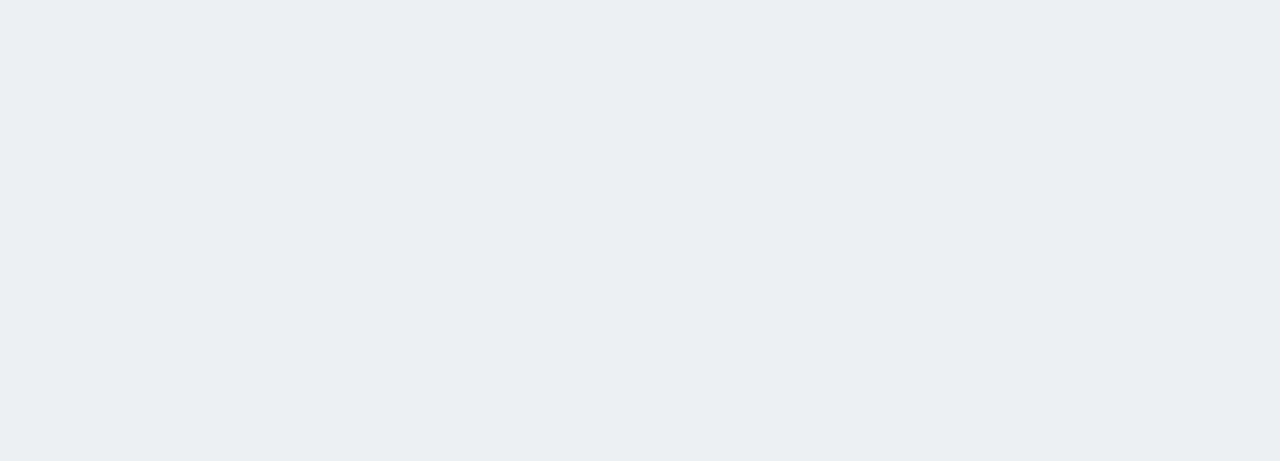
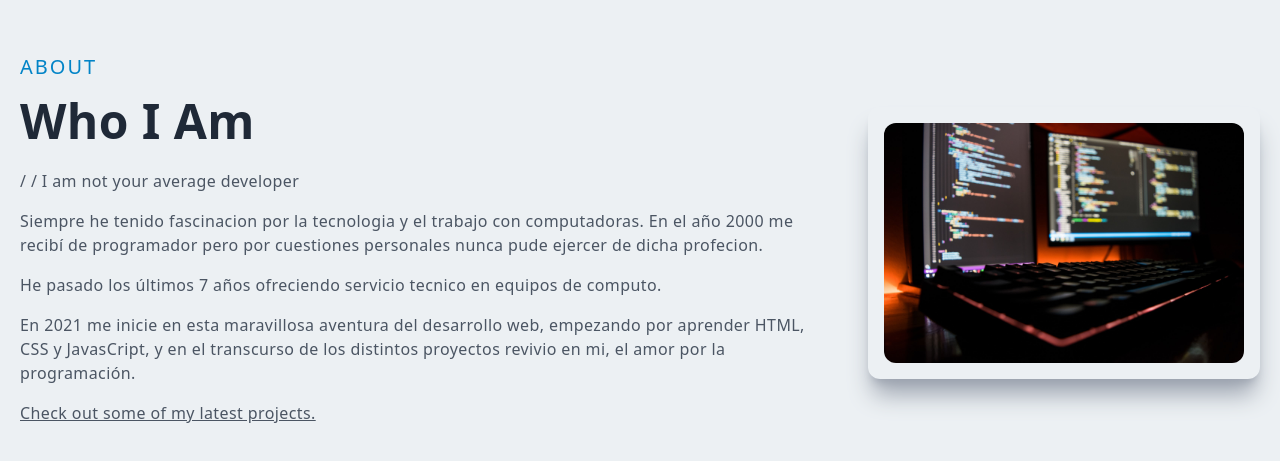
Before and after one commit to sebaszwenger/my-portfolio-srz, a Next.js app: page / in a window 1280 px wide. Shown: the part 957-1418 px from the top of the page. Before the commit the page ends 800 px from the top, so only its background shows below. Built offline with nearby package versions, Linux system fonts and the light colour scheme.

Commit message:
developing the Abaut component

```diff
--- /dev/null
+++ b/components/Abaut.jsx
@@ -0,0 +1,53 @@
+import Image from "next/image";
+import Link from "next/link";
+import AboutImg from "../public/assets/fotis-fotopoulos-DuHKoV44prg-unsplash.jpg";
+
+const Abaut = () => {
+  return (
+    <div id="about" className="w-full md:h-screen p-2 flex items-center py-16">
+      <div className="max-w-[1240px] m-auto md:grid grid-cols-3 gap-8">
+        <div className="col-span-2">
+          <p className="uppercase text-xl tracking-widest text-sky-600">
+            About
+          </p>
+          <h2 className="py-4">Who I Am</h2>
+          <p className="py-2 text-gray-600">
+            / / I am not your average developer
+          </p>
+          <p className="py-2 text-gray-600">
+            Siempre he tenido fascinacion por la tecnologia y el trabajo con
+            computadoras. En el año 2000 me recibí de programador pero por
+            cuestiones personales nunca pude ejercer de dicha profecion.
+          </p>
+          <p className="py-2 text-gray-600">
+            He pasado los últimos 7 años ofreciendo servicio tecnico en equipos
+            de computo.
+          </p>
+          <p className="py-2 text-gray-600">
+            En 2021 me inicie en esta maravillosa aventura del desarrollo web,
+            empezando por aprender HTML, CSS y JavasCript, y en el transcurso de
+            los distintos proyectos revivio en mi, el amor por la programación.
+          </p>
+          <Link href="/#projects">
+            <p className="py-2 text-gray-600 underline cursor-pointer">
+              Check out some of my latest projects.
+            </p>
+          </Link>
+        </div>
+        <div className="w-full h-auto m-auto shadow-xl shadow-gray-400 rounded-xl flex items-center justify-center p-4 hover:scale-105 ease-in duration-300">
+          <Image
+            src={AboutImg}
+            // layout="responsive"
+            width="1920"
+            height="1280"
+            className="rounded-xl"
+            alt="Foto de Fotis Fotopoulos en Unsplash"
+            size="50vw"
+          />
+        </div>
+      </div>
+    </div>
+  );
+};
+
+export default Abaut;
--- a/pages/index.js
+++ b/pages/index.js
@@ -1,4 +1,5 @@
 import Head from "next/head";
+import Abaut from "../components/Abaut";
 import Main from "../components/Main";
 import Navbar from "../components/Navbar";
 // import Image from 'next/image'
@@ -13,6 +14,7 @@ export default function Home() {
       </Head>
       <Navbar />
       <Main />
+      <Abaut />
     </div>
   );
 }
```
Also changed, not shown: public/assets/fotis-fotopoulos-DuHKoV44prg-unsplash.jpg (added).
